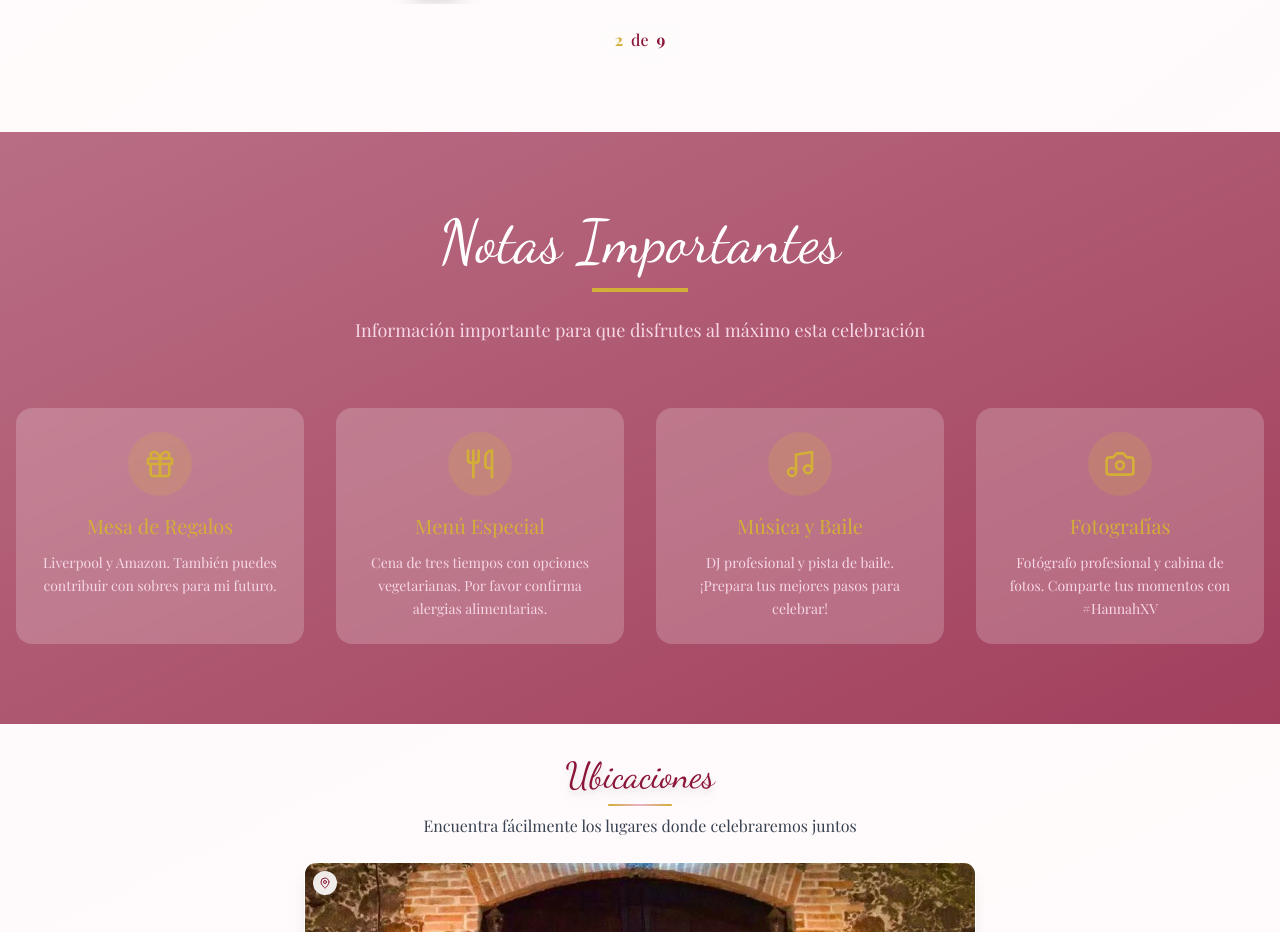
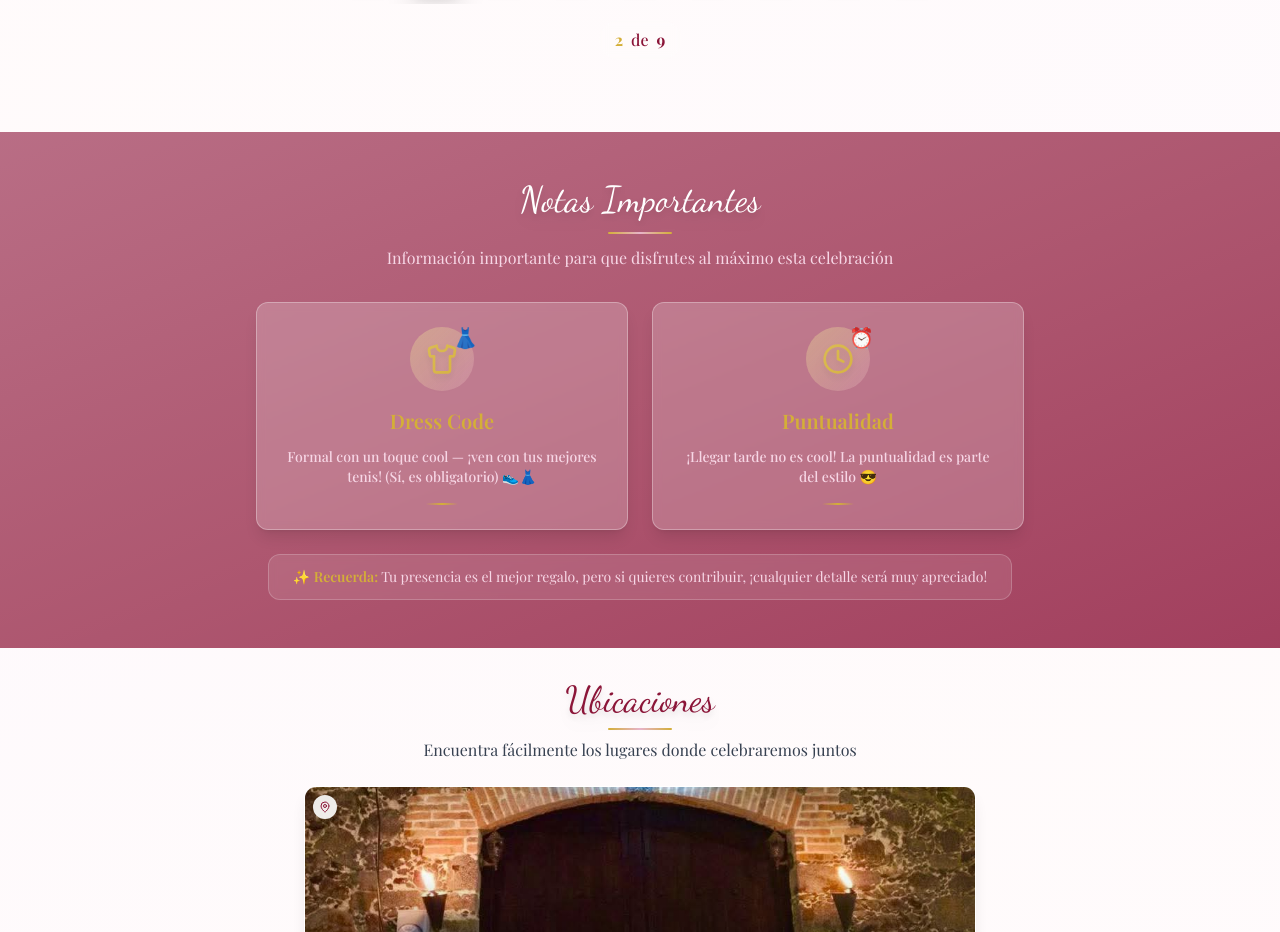
Before and after one commit to abraham-developer/xv-hd, a React (Vite) app: page / in a window 1280 px wide. Shown: the part 2160-3092 px from the top of the page. Built offline with nearby package versions, Linux system fonts and the light colour scheme.

Commit message:
[REFACTOR] Ajuste a seccion de notas importantes

```diff
--- a/src/components/ImportantNotes.tsx
+++ b/src/components/ImportantNotes.tsx
@@ -1,71 +1,88 @@
 import React from 'react';
-import { Gift, Music, Camera, Utensils } from 'lucide-react';
+import { Shirt, Clock } from 'lucide-react';
 import FloralBackground from './FloralBackground';
 
 const ImportantNotes = () => {
   const notes = [
     {
-      icon: Gift,
-      title: "Mesa de Regalos",
-      content: "Liverpool y Amazon. También puedes contribuir con sobres para mi futuro."
+      icon: Shirt,
+      title: "Dress Code",
+      content: "Formal con un toque cool — ¡ven con tus mejores tenis! (Sí, es obligatorio) 👟👗",
+      emoji: "👗"
     },
     {
-      icon: Utensils,
-      title: "Menú Especial",
-      content: "Cena de tres tiempos con opciones vegetarianas. Por favor confirma alergias alimentarias."
-    },
-    {
-      icon: Music,
-      title: "Música y Baile",
-      content: "DJ profesional y pista de baile. ¡Prepara tus mejores pasos para celebrar!"
-    },
-    {
-      icon: Camera,
-      title: "Fotografías",
-      content: "Fotógrafo profesional y cabina de fotos. Comparte tus momentos con #HannahXV"
+      icon: Clock,
+      title: "Puntualidad",
+      content: "¡Llegar tarde no es cool! La puntualidad es parte del estilo 😎",
+      emoji: "⏰"
     }
   ];
 
   return (
-    <section className="relative py-20 overflow-hidden">
+    <section className="relative py-8 md:py-12 overflow-hidden">
       {/* Floral Background */}
       <div className="absolute inset-0 bg-quince-burgundy"></div>
       <FloralBackground variant="lilies" intensity="light" />
 
       <div className="container mx-auto px-4 relative z-10">
-        <div className="text-center mb-16 animate-fade-in">
-          <h2 className="font-script text-5xl md:text-6xl mb-4 text-white">
+        <div className="text-center mb-6 md:mb-8 animate-fade-in">
+          <h2 className="font-script text-3xl md:text-4xl mb-3 text-white drop-shadow-lg">
             Notas Importantes
           </h2>
-          <div className="w-24 h-1 bg-quince-gold mx-auto mb-6"></div>
-          <p className="text-lg text-quince-blush max-w-2xl mx-auto">
+          <div className="w-16 h-0.5 bg-gradient-to-r from-quince-gold via-quince-rose to-quince-gold mx-auto mb-3 rounded-full"></div>
+          <p className="text-sm md:text-base text-quince-blush max-w-xl mx-auto">
             Información importante para que disfrutes al máximo esta celebración
           </p>
         </div>
 
-        <div className="grid md:grid-cols-2 lg:grid-cols-4 gap-8 max-w-7xl mx-auto">
+        {/* Grid compacto para 2 elementos */}
+        <div className="grid md:grid-cols-2 gap-4 md:gap-6 max-w-3xl mx-auto">
           {notes.map((note, index) => {
             const IconComponent = note.icon;
             return (
               <div
                 key={index}
-                className="bg-white/20 backdrop-blur-sm rounded-2xl p-6 text-center hover:bg-white/30 transition-all duration-300 transform hover:scale-105"
+                className="bg-white/20 backdrop-blur-sm rounded-xl p-4 md:p-6 text-center hover:bg-white/30 transition-all duration-300 transform hover:scale-105 border border-white/30 shadow-lg"
               >
-                <div className="w-16 h-16 bg-quince-gold/20 rounded-full flex items-center justify-center mx-auto mb-4">
-                  <IconComponent className="w-8 h-8 text-quince-gold" />
+                {/* Contenedor del icono compacto */}
+                <div className="w-14 h-14 md:w-16 md:h-16 bg-gradient-to-br from-quince-gold/30 to-quince-rose/30 rounded-full flex items-center justify-center mx-auto mb-3 md:mb-4 relative">
+                  <IconComponent className="w-7 h-7 md:w-8 md:h-8 text-quince-gold drop-shadow-lg" />
+
+                  {/* Emoji decorativo más pequeño */}
+                  <div className="absolute -top-1 -right-1 text-lg md:text-xl">
+                    {note.emoji}
+                  </div>
+
+                  {/* Efecto de brillo */}
+                  <div className="absolute inset-0 bg-gradient-to-br from-white/20 to-transparent rounded-full"></div>
                 </div>
-                <h3 className="font-serif text-xl mb-3 text-quince-gold">
+
+                <h3 className="font-serif text-lg md:text-xl mb-2 md:mb-3 text-quince-gold font-semibold">
                   {note.title}
                 </h3>
-                <p className="text-sm text-quince-blush leading-relaxed">
+
+                <p className="text-xs md:text-sm text-quince-blush leading-relaxed font-medium">
                   {note.content}
                 </p>
+
+                {/* Elemento decorativo inferior más pequeño */}
+                <div className="mt-3 md:mt-4 flex justify-center">
+                  <div className="w-8 h-0.5 bg-gradient-to-r from-transparent via-quince-gold to-transparent rounded-full"></div>
+                </div>
               </div>
             );
           })}
         </div>
 
-
+        {/* Nota adicional más compacta */}
+        <div className="text-center mt-4 md:mt-6">
+          <div className="inline-block bg-white/10 backdrop-blur-sm rounded-xl px-4 py-2 md:px-6 md:py-3 border border-white/20">
+            <p className="text-quince-blush text-xs md:text-sm">
+              <span className="text-quince-gold font-semibold">✨ Recuerda:</span>
+              {" "}Tu presencia es el mejor regalo, pero si quieres contribuir, ¡cualquier detalle será muy apreciado!
+            </p>
+          </div>
+        </div>
       </div>
     </section>
   );
```
